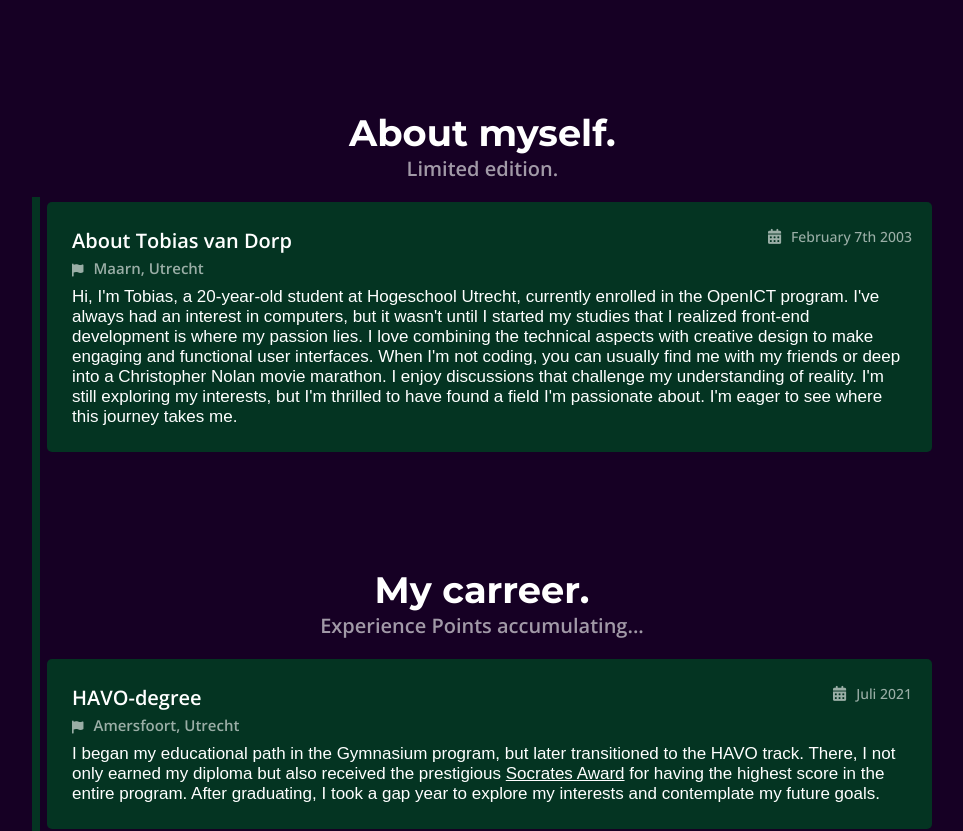
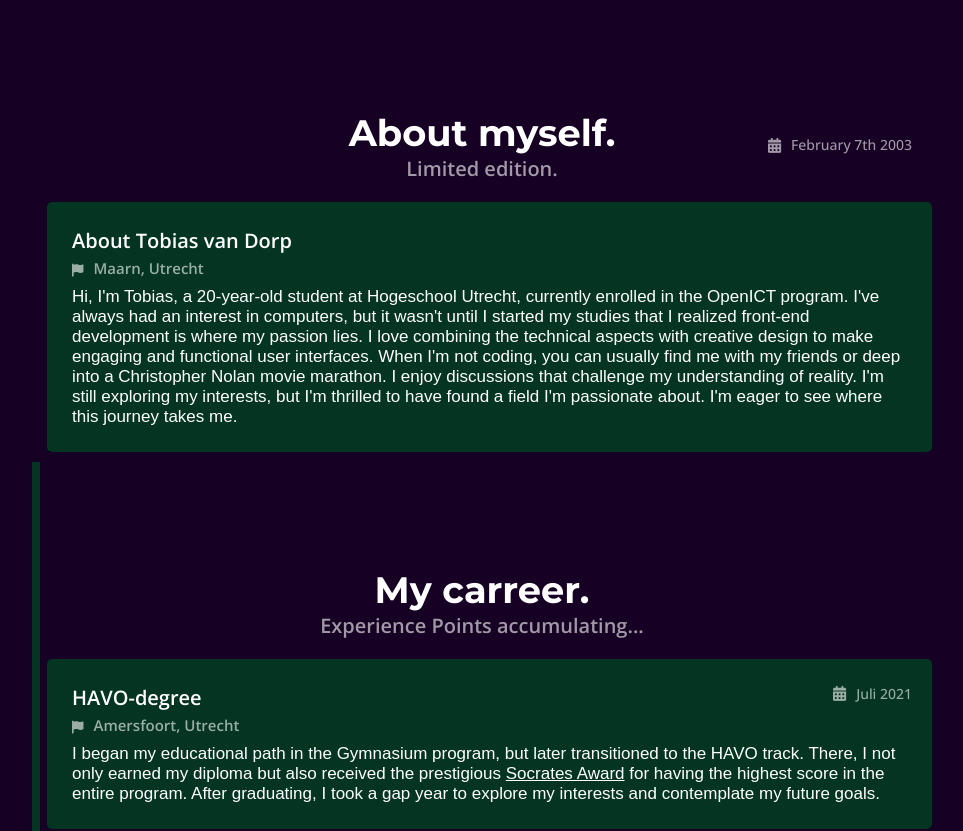
Before and after one commit to tobiasvdorp/react-portfoliowebsite, a React (Create React App) app in the folder react-portfolio/: page / in a window 1280 px wide. Shown: the part 840-1671 px from the top of the page, without its empty margins (158-1121 px from the left). Built offline with nearby package versions, Linux system fonts and the light colour scheme; a web font is replaced by a local one.

Commit message:
Tobias card seperation

```diff
--- a/react-portfolio/src/components/css/aboutme.css
+++ b/react-portfolio/src/components/css/aboutme.css
@@ -53,7 +53,8 @@ body {
   min-height: 150px;
 }
 
-.cbp_tmtimeline > li .cbp_tmlabel h4 {
+.cbp_tmtimeline > li .cbp_tmlabel h4,
+.tobias h4 {
   opacity: 0.6;
   font-family: "Open Sans", sans-serif;
   font-size: 15px;
@@ -62,7 +63,8 @@ body {
   padding: 5px 0 10px 0;
 }
 
-.cbp_tmtimeline > li .cbp_tmlabel h4 i {
+.cbp_tmtimeline > li .cbp_tmlabel h4 i,
+.tobias i {
   margin-right: 10px;
   vertical-align: middle;
 }
@@ -102,3 +104,15 @@ body {
 #carreer {
   margin-top: 100px;
 }
+
+.tobias {
+  animation-name: fadeInRight;
+  margin: 0 0 15px 15px;
+  background: var(--secondary);
+  color: var(--text);
+  padding: 25px;
+  border-radius: 5px;
+  min-height: 150px;
+  visibility: visible;
+  max-width: 885px;
+}
--- a/react-portfolio/src/components/js/Aboutme.js
+++ b/react-portfolio/src/components/js/Aboutme.js
@@ -12,16 +12,41 @@ function Aboutme() {
         <div className="sectiontitle animate__animated animate__backInUp">
           <h2 className="title2">About myself.</h2>
           <h3 className="readmore"> Limited edition.</h3>
-        </div>
-
-        <ul className="cbp_tmtimeline animate__animated animate__backInLeft">
-          <AboutmeCard
+          {/* <AboutmeCard
             title="About Tobias van Dorp"
             date="February 7th 2003"
             location="Maarn, Utrecht"
             className="tobias"
             description="     Hi, I'm Tobias, a 20-year-old student at Hogeschool Utrecht, currently enrolled in the OpenICT program. I've always had an interest in computers, but it wasn't until I started my studies that I realized front-end development is where my passion lies. I love combining the technical aspects with creative design to make engaging and functional user interfaces. When I'm not coding, you can usually find me with my friends or deep into a Christopher Nolan movie marathon. I enjoy discussions that challenge my understanding of reality. I'm still exploring my interests, but I'm thrilled to have found a field I'm passionate about. I'm eager to see where this journey takes me."
-          ></AboutmeCard>
+          ></AboutmeCard> */}
+          <div className="cbp_tmlabel wow animate__fadeInRight animate__animated tobias">
+            <h3>About Tobias van Dorp</h3>
+            <div className="date">
+              <i className="fa fa-calendar"></i>
+              February 7th 2003
+            </div>
+            <h4>
+              <i className="fa fa-flag fa-sm"></i>
+              Maarn, Utrecht
+            </h4>
+            <p className="projectParagraph">
+              {" "}
+              Hi, I'm Tobias, a 20-year-old student at Hogeschool Utrecht,
+              currently enrolled in the OpenICT program. I've always had an
+              interest in computers, but it wasn't until I started my studies
+              that I realized front-end development is where my passion lies. I
+              love combining the technical aspects with creative design to make
+              engaging and functional user interfaces. When I'm not coding, you
+              can usually find me with my friends or deep into a Christopher
+              Nolan movie marathon. I enjoy discussions that challenge my
+              understanding of reality. I'm still exploring my interests, but
+              I'm thrilled to have found a field I'm passionate about. I'm eager
+              to see where this journey takes me.
+            </p>
+          </div>
+        </div>
+
+        <ul className="cbp_tmtimeline animate__animated animate__backInLeft">
           <h2 className="title2" id="carreer">
             My carreer.
           </h2>
```
